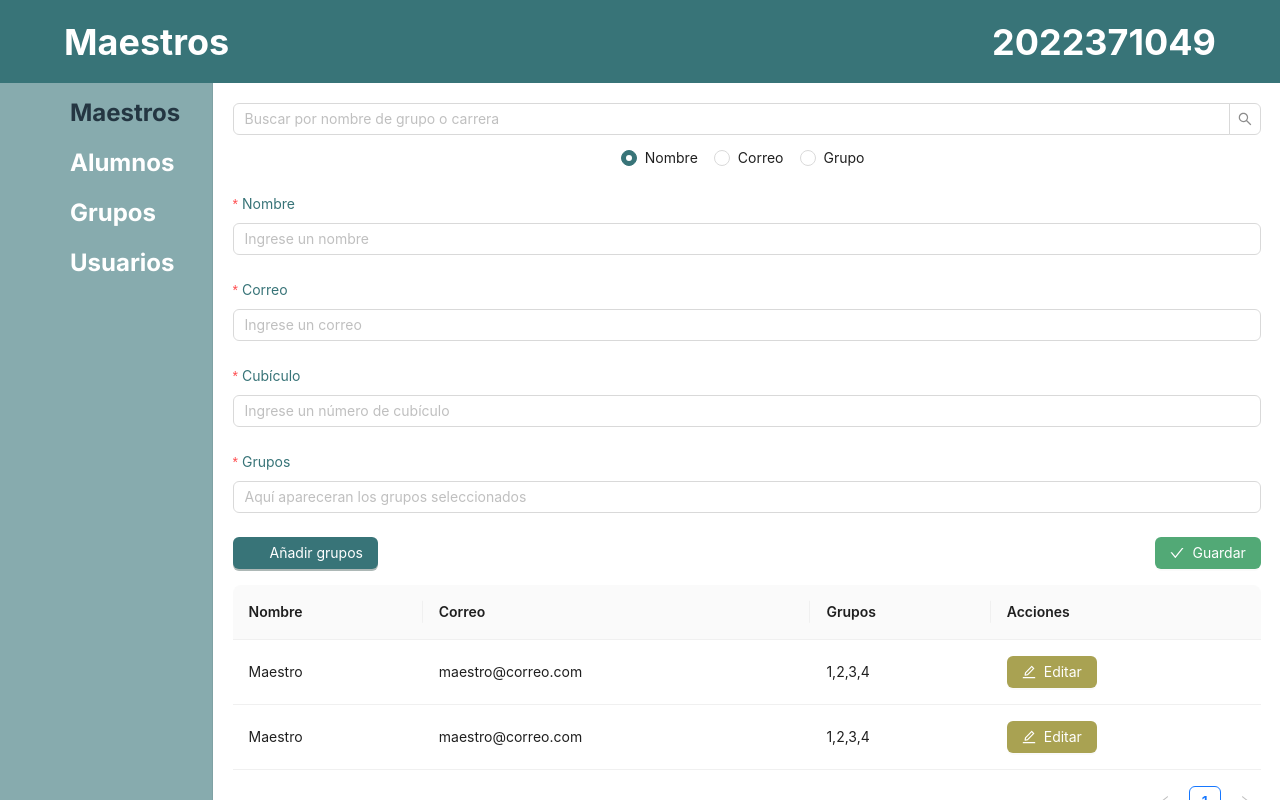
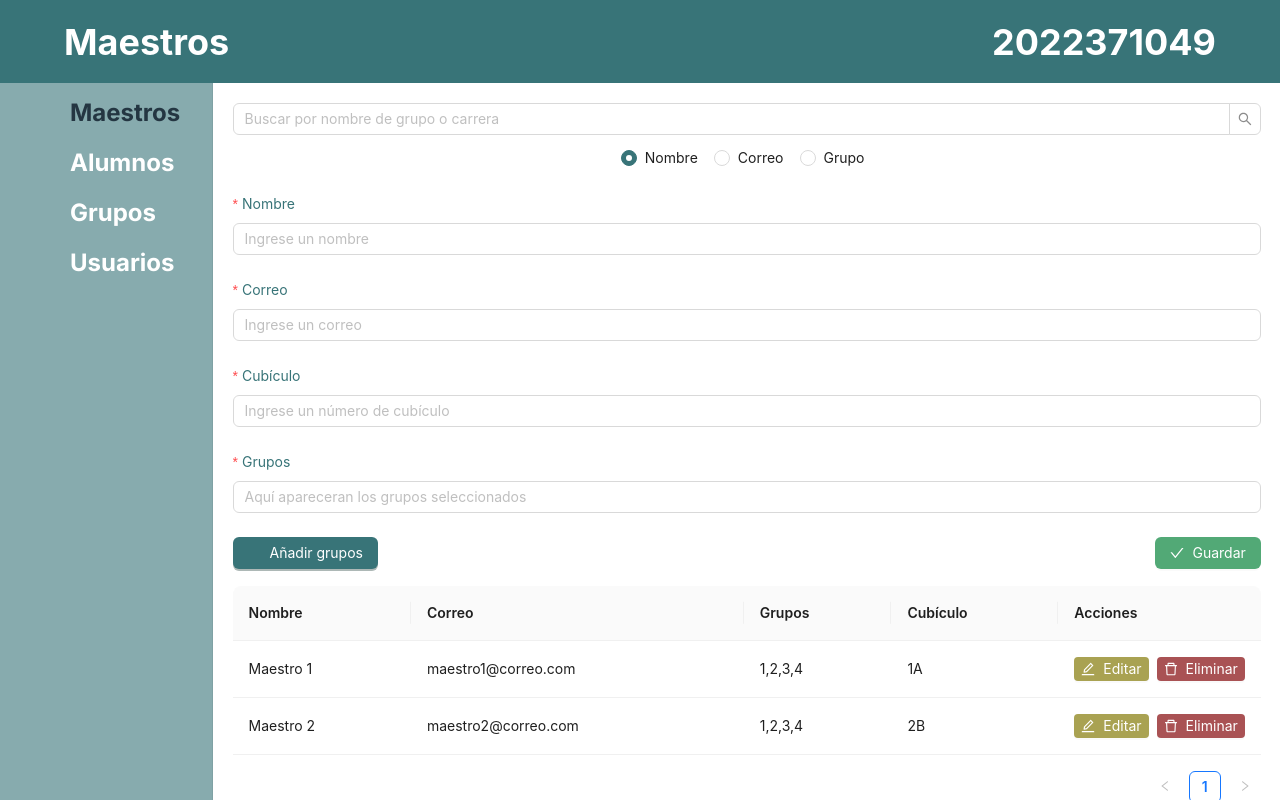
Before and after one commit to AlejandroIGA/SistemaTutnos, a React (Vite) app in the folder frontEnd/: page /maestros in a window 1280 px wide. Built offline with nearby package versions, Linux system fonts and the light colour scheme; some icons are missing.

Commit message:
Se corrige el menu para que las opciones se resalnten de acuerdo a la página y se definen las funciones para editar y eliminar un maestro

```diff
--- a/frontEnd/src/components/SideBar/SideBar.jsx
+++ b/frontEnd/src/components/SideBar/SideBar.jsx
@@ -2,17 +2,49 @@ import PersonIcon from '@mui/icons-material/Person';
 import GroupIcon from '@mui/icons-material/Group';
 import SchoolIcon from '@mui/icons-material/School';
 import CoPresentIcon from '@mui/icons-material/CoPresent';
-import { Link } from 'react-router-dom';
+import { Link, useLocation } from 'react-router-dom';
 import { Menu, ConfigProvider } from 'antd';
-
-const items = [
-  { key: '1', icon: <CoPresentIcon />, label: <Link to='/maestros'>Maestros</Link>},
-  { key: '2', icon: <SchoolIcon />, label: 'Alumnos' },
-  { key: '3', icon: <GroupIcon />,  label: <Link to="/grupos">Grupos</Link>,},
-  { key: '4', icon: <PersonIcon />, label: <Link to="/usuarios">Usuarios</Link>, },
-];
+import { useMemo } from 'react';
 
 const SideBar = () => {
+    const location = useLocation();
+
+    // Mapear rutas a claves del menú
+    const routeToKeyMap = {
+        '/maestros': '1',
+        '/alumnos': '2',
+        '/grupos': '3',
+        '/usuarios': '4'
+    };
+
+    // Obtener la clave seleccionada basada en la ruta actual
+    const selectedKey = useMemo(() => {
+        return routeToKeyMap[location.pathname] || '1';
+    }, [location.pathname]);
+
+    const items = [
+        {
+            key: '1',
+            icon: <CoPresentIcon />,
+            label: <Link to='/maestros'>Maestros</Link>
+        },
+        {
+            key: '2',
+            icon: <SchoolIcon />,
+            label: <Link to='/alumnos'>Alumnos</Link>
+        },
+        {
+            key: '3',
+            icon: <GroupIcon />,
+            label: <Link to="/grupos">Grupos</Link>
+        },
+        {
+            key: '4',
+            icon: <PersonIcon />,
+            label: <Link to="/usuarios">Usuarios</Link>
+        },
+    ];
+
     return (
         <ConfigProvider
             theme={{
@@ -25,7 +57,8 @@ const SideBar = () => {
                         itemBg: "#38747899", //Color de todo el menu
                         itemColor: "#FFF", //Color del texto por defecto
                         itemHoverBg: "none", //Color de hover sobre item
-                        itemSelectedBg: "none",
+                        itemSelectedBg: "#transparent", //Color cuando está seleccionado
+                        itemSelectedColor: "#243642", //Color del texto cuando está seleccionado
                         iconSize: 32,
                         fontSize: 24,
                         itemMarginBlock: 10,
@@ -33,15 +66,13 @@ const SideBar = () => {
                         fontFamily: "Inter, sans-serif"
                     }
                 }
-
             }}
         >
             <div style={{ width: "100%", height: "100%", margin: 0, padding: 0 }}>
                 <Menu
-                    defaultSelectedKeys={['1']}
-                    defaultOpenKeys={['sub1']}
+                    selectedKeys={[selectedKey]} // Usar selectedKeys dinámicamente
                     mode="inline"
-                    inlineCollapsed={false} // se cambia a false, el anterior "collapsed" no funcionaba
+                    inlineCollapsed={false}
                     items={items}
                     style={{ height: "100%", fontWeight: "bold" }}
                 />
@@ -49,4 +80,5 @@ const SideBar = () => {
         </ConfigProvider>
     );
 };
+
 export default SideBar;
--- a/frontEnd/src/components/TeacherFormCrud/TeacherFormCrud.jsx
+++ b/frontEnd/src/components/TeacherFormCrud/TeacherFormCrud.jsx
@@ -1,24 +1,27 @@
-import React, { useState } from "react";
+import React, { useEffect, useState } from "react";
 import { Input, Button, Radio, Table, Typography, Form, ConfigProvider } from 'antd';
 import { CheckOutlined, SearchOutlined } from '@ant-design/icons';
 import GroupIcon from '@mui/icons-material/Group';
 import Search from "antd/es/input/Search";
 
-const TeacherFormCrud = ({ onSubmit, editData }) => {
+const TeacherFormCrud = ({ onSubmit, editData, onSearch }) => {
     const [form] = Form.useForm();
 
     const [busqueda, setBusqueda] = useState("");
     const [filtro, setFiltro] = useState("nombre");
 
-    const handleFinish = (values) => {
-        console.log("Form data:", values);
-        onSubmit?.(values);
-    };
-
-    const handleSearch = () => {
-        console.log("Busqueda", busqueda, "en", filtro);
-    }
-
+    useEffect(()=>{
+        console.log("Console desde el form: ", editData)
+        if(editData){
+            console.log("ABEMUS DATOS")
+            form.setFieldsValue({
+                nombre:editData.nombre,
+                correo:editData.correo,
+                cubiculo:editData.cubiculo,
+                grupos:editData.grupos
+            })
+        }
+    },[editData])
 
 
     return (
@@ -37,7 +40,7 @@ const TeacherFormCrud = ({ onSubmit, editData }) => {
         >
             <Search
                     placeholder="Buscar por nombre de grupo o carrera"
-                    onSearch={handleSearch}
+                    onSearch={() => onSearch(busqueda,filtro)}
                     value={busqueda}
                     onChange={(e)=>setBusqueda(e.target.value)}
                     style={{ marginBottom: 12 }}
@@ -54,11 +57,11 @@ const TeacherFormCrud = ({ onSubmit, editData }) => {
             <Form
                 form={form}
                 layout="vertical"
-                onFinish={handleFinish}
+                onFinish={() => onSubmit(form.getFieldsValue())}
                 autoComplete="off"
             >
                 <Form.Item
-                    name="name"
+                    name="nombre"
                     label="Nombre"
                     rules={[{ required: true, message: "Ingrese un nombre" }]}
                 >
--- a/frontEnd/src/pages/TeacherCrud/TeacherCrud.jsx
+++ b/frontEnd/src/pages/TeacherCrud/TeacherCrud.jsx
@@ -2,8 +2,8 @@ import Title from "antd/es/skeleton/Title";
 import TeacherFormCrud from "../../components/TeacherFormCrud/TeacherFormCrud";
 import PanelLayout from "../../layout/PanelLayout";
 import CoPresentIcon from '@mui/icons-material/CoPresent';
-import { SearchOutlined, UsergroupAddOutlined, EditOutlined } from '@ant-design/icons';
-import { Table, Button } from "antd";
+import { EditOutlined, DeleteOutlined } from '@ant-design/icons';
+import { Table, Button, Modal, message } from "antd";
 import { useState } from "react";
 
 
@@ -11,37 +11,100 @@ import { useState } from "react";
 const TeacherCrud = () => {
     let iconAux = <CoPresentIcon style={{ fontSize: "2.25rem" }} />
 
-    const [editData, setEditData] = useState({});
-
-    const edit = (id) => {
-        console.log("EDIT",id)
-    }
-
-    const datos = [
+    const [editData, setEditData] = useState(null);
+    const [isEditting, setIsEditting] = useState(false)
+    const [teachers, setTeachers] = useState([
         {
             id: "1",
-            nombre: "Maestro",
-            correo: "maestro@correo.com",
+            nombre: "Maestro 1",
+            correo: "maestro1@correo.com",
             grupos: "1,2,3,4",
+            cubiculo: "1A"
         },
         {
             id: "2",
-            nombre: "Maestro",
-            correo: "maestro@correo.com",
+            nombre: "Maestro 2",
+            correo: "maestro2@correo.com",
             grupos: "1,2,3,4",
+            cubiculo: "2B"
         },
-    ]
+    ]);
+
+    const edit = (id) => {
+        let dataAux = datos.find(dato => dato.id == id);
+        setEditData(dataAux);
+        setIsEditting(true);
+    }
+
+    const search = (value, filter) => {
+        console.log("SEARCH: ",value," ", filter)
+    }
+
+    const submit = (formData) => {
+        console.log("submit", formData)
+    }
+
+    const deleteTeacher = (id, nombre) => {
+        Modal.confirm({
+            title: '¿Estás seguro?',
+            content: (
+                <div>
+                    <p>¿Deseas eliminar al maestro <strong>"{nombre}"</strong>?</p>
+                    <p style={{ color: '#666', fontSize: '14px' }}>Esta acción no se puede deshacer.</p>
+                </div>
+            ),
+            okText: 'Sí, eliminar',
+            cancelText: 'Cancelar',
+            okType: 'danger',
+            width: 400,
+            onOk() {
+                // Simular eliminación
+                const updatedTeachers = teachers.filter(teacher => teacher.id !== id);
+                setTeachers(updatedTeachers);
+
+                // Mostrar mensaje de éxito
+                message.success(`Maestro "${nombre}" eliminado correctamente`);
+
+                // Si estábamos editando este registro, limpiar el formulario
+                if (editData && editData.id === id) {
+                    setEditData(null);
+                    setIsEditting(false);
+                }
+            },
+            onCancel() {
+                console.log('Eliminación cancelada');
+            },
+        });
+    };
+
     const columnas = [
         { title: 'Nombre', dataIndex: 'nombre', key: 'nombre' },
         { title: 'Correo', dataIndex: 'correo', key: 'correo' },
         { title: 'Grupos', dataIndex: 'grupos', key: 'grupos' },
+        { title: 'Cubículo', dataIndex: 'cubiculo', key: 'cubiculo' },
         {
             title: 'Acciones',
             key: 'acciones',
+            width: 200,
             render: (text, record) => (
-                <>
-                    <Button onClick={() => edit(record.id)} className="boton-editar" icon={<EditOutlined />} >Editar</Button>
-                </>
+                <div style={{ display: 'flex', gap: '8px' }}>
+                    <Button
+                        onClick={() => edit(record.id)}
+                        className="boton-editar"
+                        icon={<EditOutlined />}
+                        size="small"
+                    >
+                        Editar
+                    </Button>
+                    <Button
+                        onClick={() => deleteTeacher(record.id, record.nombre)}
+                        icon={<DeleteOutlined />}
+                        size="small"
+                        className="boton-eliminar"
+                    >
+                        Eliminar
+                    </Button>
+                </div>
             )
         }
     ];
@@ -52,9 +115,9 @@ const TeacherCrud = () => {
             name="Maestros"
             content={
                 <div>
-                    <TeacherFormCrud editData={editData}/>
-                    <Title level={5}>Grupos</Title>
-                    <Table columns={columnas} dataSource={datos} />
+                    <TeacherFormCrud editData={editData} onSearch={search} onSubmit={submit}/>
+                    <br></br>
+                    <Table columns={columnas} dataSource={teachers} rowKey="id" pagination={{pageSize:10}} />
                 </div>
             }
         />
```
